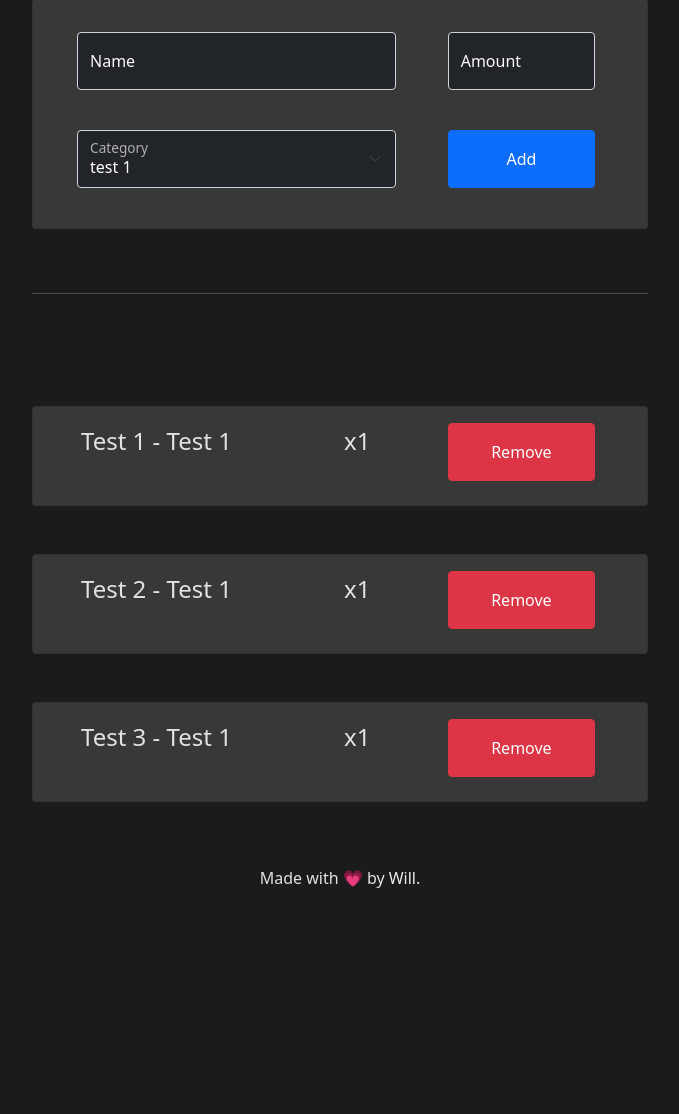
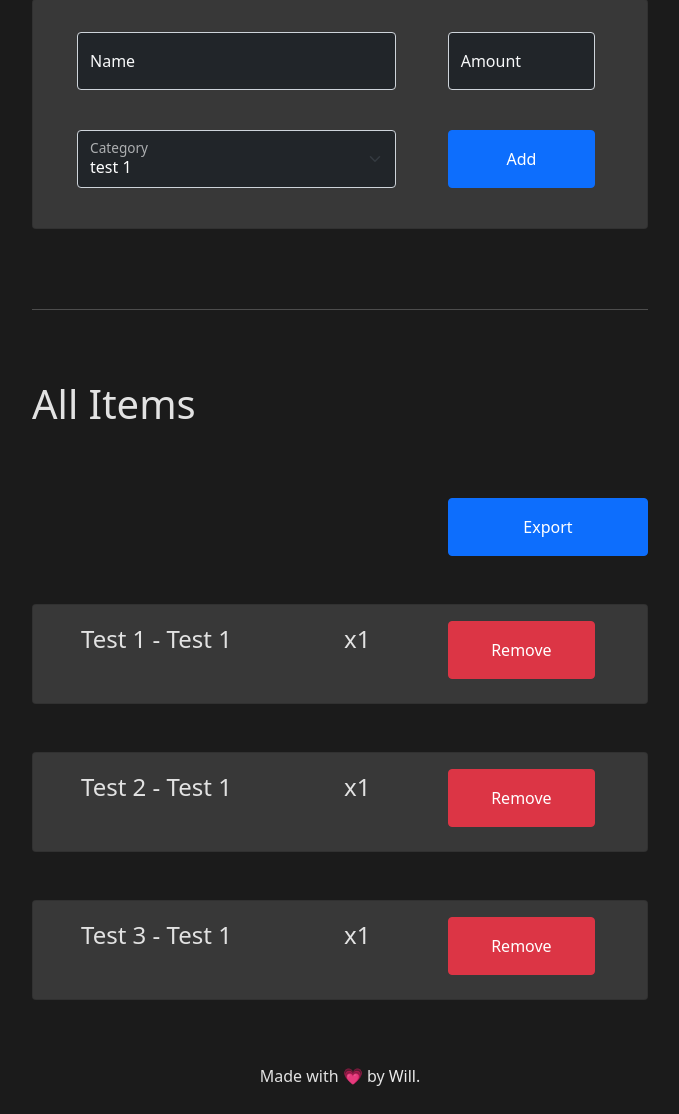
Before and after one commit to Williamazen/Basic-CRUD, a Flask app: page /edit in a window 1280 px wide. Shown: the part 232-1346 px from the top of the page, without its empty margins (300-979 px from the left). Before the commit the page ends 1120 px from the top, so only its background shows below. Run offline with Flask 3, Linux system fonts and the light colour scheme; data comes from the database, SQL or seed files in the repository; both versions use the stored data as it was after the commit.

Commit message:
csv downloader

```diff
--- a/app.py
+++ b/app.py
@@ -1,10 +1,13 @@
-from flask import Flask, render_template, request, abort, redirect
+from flask import Flask, render_template, request, abort, redirect, send_from_directory
 from flask_wtf import FlaskForm
 from wtforms import StringField, validators, SelectField, IntegerField
 import bleach
 from flask_sqlalchemy import SQLAlchemy
 from sqlalchemy.exc import IntegrityError
 import os
+import csv
+import datetime
+import glob
 
 app = Flask(__name__)
 app.config['SQLALCHEMY_DATABASE_URI'] = 'sqlite:///items.db'
@@ -152,5 +155,37 @@ def update(id):
     return redirect('/')
 
 
+@app.route('/download', methods=['GET'])
+def download():
+
+    if request.method == 'GET':
+
+        files = glob.glob('exports/*')
+        for f in files:
+            os.remove(f)
+
+        today = datetime.date.today().strftime('%d_%m_%y')
+        print(today)
+
+        with app.app_context():
+            data = Item.query.all()
+
+        with open(f'exports/{today}.csv', 'w', encoding='UTF8', newline='') as f:
+
+            field_names = ['ID', 'Name', 'Amount', 'Category']
+            rows = [{'ID': i.id, 'Name': i.name, 'Amount': i.amount, 'Category': i.category}
+                    for i in data]
+
+            writer = csv.DictWriter(f, fieldnames=field_names)
+            writer.writeheader()
+            writer.writerows(rows)
+
+        r = send_from_directory(directory='exports', path=f'{today}.csv')
+
+        return r
+    else:
+        return redirect('/edit')
+
+
 if __name__ == '__main__':
-    app.run()
+    app.run(debug=True)
--- /dev/null
+++ b/exports/18_11_22.csv
@@ -0,0 +1,4 @@
+ID,Name,Amount,Category
+1,Test 1,1,test 1
+2,Test 2,1,test 1
+3,Test 3,1,test 1
--- a/templates/edit.html
+++ b/templates/edit.html
@@ -53,10 +53,17 @@
         </div>
 
     </div>
-    <div class="container">
-        <hr>
-    </div>
-    <div class="container pt-5">
+
+    <div class="container pt-3"">
+        <hr class="">
+
+
+        <p class=" fs-1 py-5">All Items</p>
+        <form class="mt-3 submit-form d-flex flex-row-reverse mb-4" action="/download" method="get">
+            <button type="submit" class="btn btn-block btn-primary py-3" style="min-width: 200px ;">Export</button>
+        </form>
+
+
         {%if not data%}
         <p class="fs-1 text-center">No items found</p>
         {%endif%}
```
Also changed, not shown: instance/items.db.
